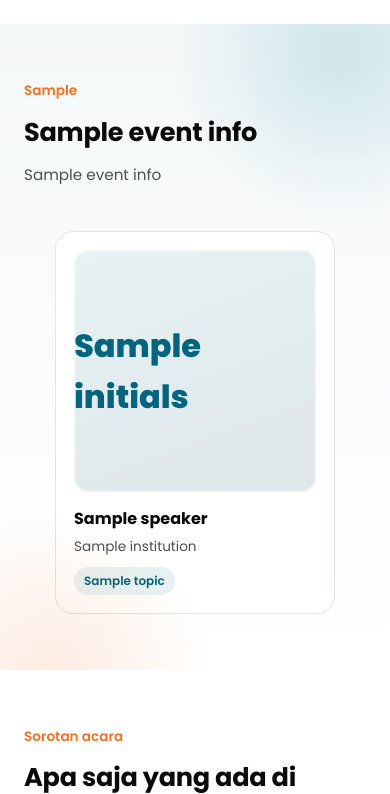
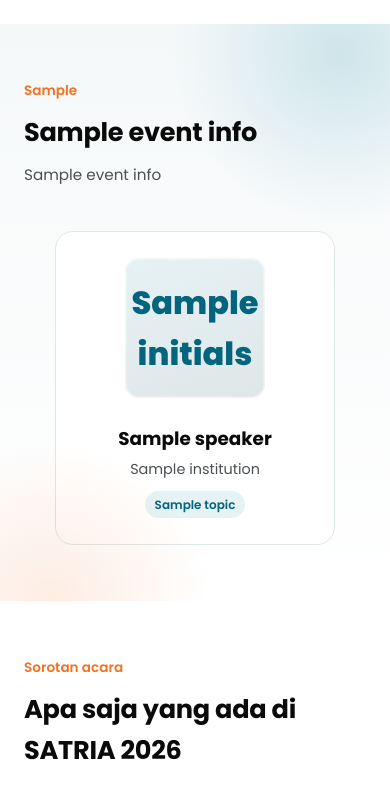
Before and after one commit to DavdChndra/satria-tenant, a Flask app: template templates/index.html in a window 390 px wide; the page is wider, and only the part inside the window is pictured. Shown: the part 1377-2171 px from the top of that part. Run offline with Flask 3, Linux system fonts and the light colour scheme; the template is opened without the code that fills it: most values are stand-ins (such as "Sample title", 1, 10 or a date in 2020).

Commit message:
Give the speakers section a larger featured layout for 1-2 speakers
A single small 240px card floating in a wide decorative section looked
undersized. When there are 1-2 speakers, cards now render as a wider
520px horizontal layout (photo beside name/role/topic) instead of the
small vertical card used for bigger lineups, and stack back to a
compact centered card on mobile.

```diff
--- a/static/css/style.css
+++ b/static/css/style.css
@@ -237,6 +237,14 @@ section { padding: 80px 0; }
   display: inline-block; color: var(--teal-dark); font-size: 0.75rem; font-weight: 600;
   margin-top: 10px; padding: 4px 10px; border-radius: 999px; background: var(--teal-tint);
 }
+.speaker-card-featured {
+  flex: 0 1 520px; max-width: 520px;
+  display: flex; align-items: center; gap: 26px; padding: 26px;
+}
+.speaker-card-featured .speaker-photo { flex: none; width: 170px; margin-bottom: 0; }
+.speaker-card-featured .speaker-info { flex: 1; }
+.speaker-card-featured .speaker-name { font-size: 1.15rem; }
+.speaker-card-featured .speaker-role { font-size: 0.9rem; }
 
 /* ===== HIGHLIGHTS ===== */
 .highlight-grid { display: grid; grid-template-columns: repeat(4, 1fr); gap: 22px; }
@@ -860,6 +868,8 @@ section { padding: 80px 0; }
 @media (max-width: 600px) {
   .highlight-grid, .booth-grid, .cta-grid { grid-template-columns: 1fr; }
   .speaker-card { flex-basis: 100%; max-width: 280px; }
+  .speaker-card-featured { flex-direction: column; text-align: center; max-width: 280px; }
+  .speaker-card-featured .speaker-photo { width: 140px; }
   section { padding: 56px 0; }
   .hero { min-height: 400px; }
   .hero-actions { flex-direction: column; }
--- a/templates/index.html
+++ b/templates/index.html
@@ -70,9 +70,9 @@
       <h2>{{ event_info.speakers_title or "Pembicara utama" }}</h2>
       {% if event_info.speakers_subtitle %}<p>{{ event_info.speakers_subtitle }}</p>{% endif %}
     </div>
-    <div class="speaker-grid">
+    <div class="speaker-grid {% if speakers|length <= 2 %}speaker-grid-featured{% endif %}">
       {% for sp in speakers %}
-      <div class="speaker-card">
+      <div class="speaker-card {% if speakers|length <= 2 %}speaker-card-featured{% endif %}">
         <div class="speaker-photo">
           {% if sp.photo %}
           <img src="{{ url_for('static', filename='uploads/' ~ sp.photo) }}" alt="{{ sp.name }}" style="object-position:{{ sp.object_position }};">
@@ -80,9 +80,11 @@
           <span>{{ sp.initials }}</span>
           {% endif %}
         </div>
-        <div class="speaker-name">{{ sp.name }}</div>
-        {% if sp.institution %}<div class="speaker-role">{{ sp.institution }}</div>{% endif %}
-        {% if sp.topic %}<div class="speaker-topic">{{ sp.topic }}</div>{% endif %}
+        <div class="speaker-info">
+          <div class="speaker-name">{{ sp.name }}</div>
+          {% if sp.institution %}<div class="speaker-role">{{ sp.institution }}</div>{% endif %}
+          {% if sp.topic %}<div class="speaker-topic">{{ sp.topic }}</div>{% endif %}
+        </div>
       </div>
       {% endfor %}
     </div>
```
